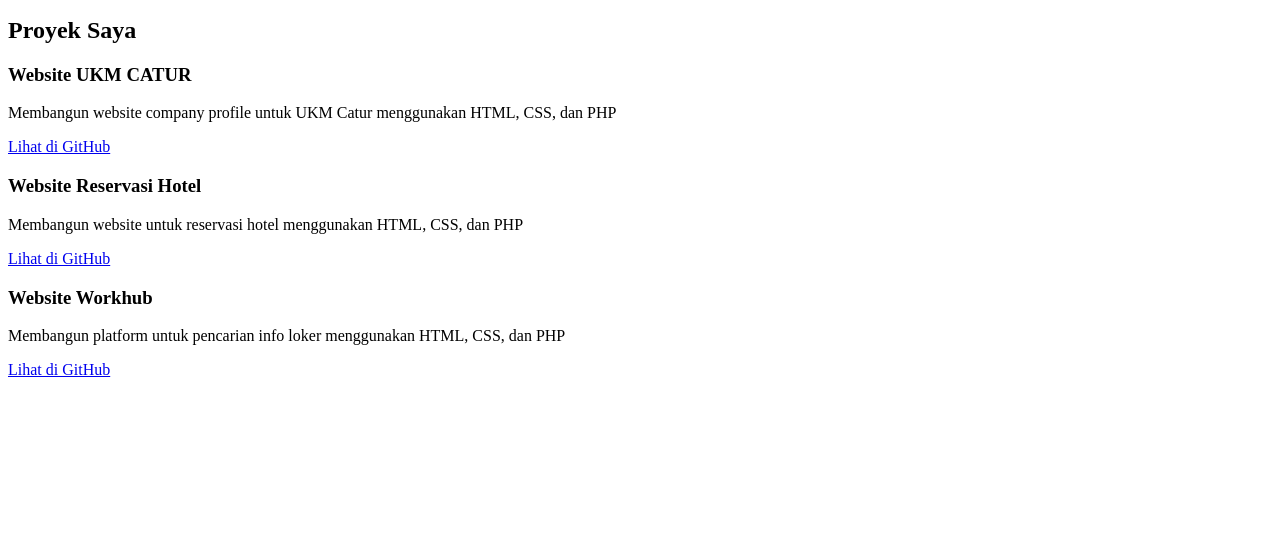
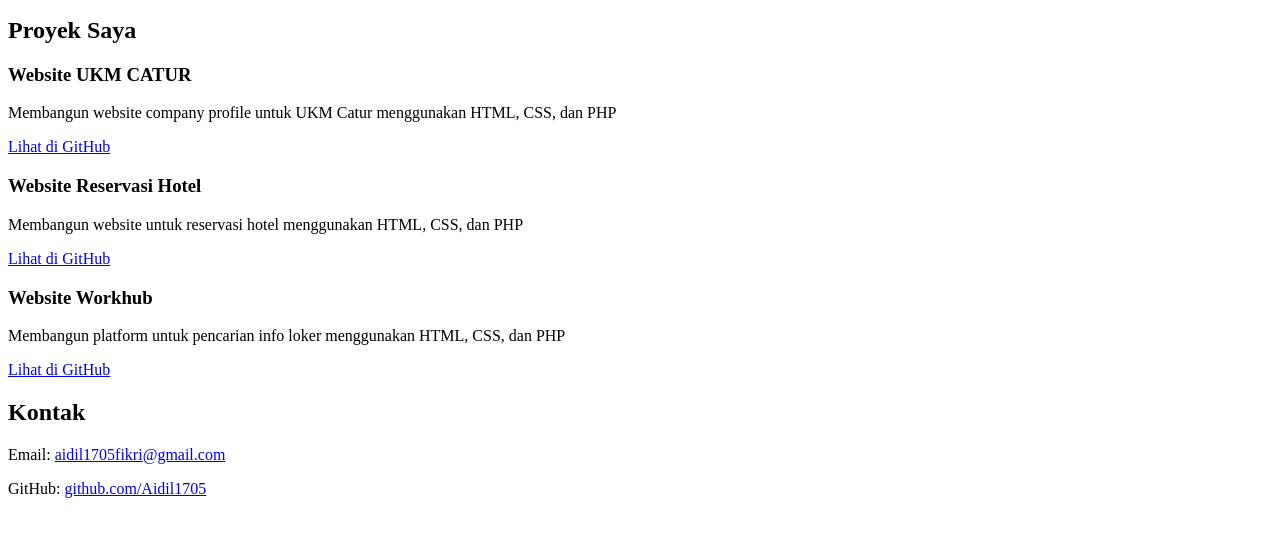
Before and after one commit to Aidil1705/TA_judul2, a plain HTML site: page index.html in a window 1280 px wide. Shown: the part 254-790 px from the top of the page. Drawn offline with Linux system fonts and the light colour scheme.

Commit message:
section kontaj

```diff
--- a/index.html
+++ b/index.html
@@ -42,6 +42,11 @@
                 <a href="https://github.com/Aidil1705/Workhub" target="_blank">Lihat di GitHub</a>
             </article>
         </section>
+         <section id="kontak">
+            <h2>Kontak</h2>
+            <p>Email: <a href="mailto:aidil1705fikri@gmail.com">aidil1705fikri@gmail.com</a></p>
+            <p>GitHub: <a href="https://github.com/Aidil1705" target="_blank">github.com/Aidil1705</a></p>
+        </section>
     </main>
 </body>
 </html>
```
